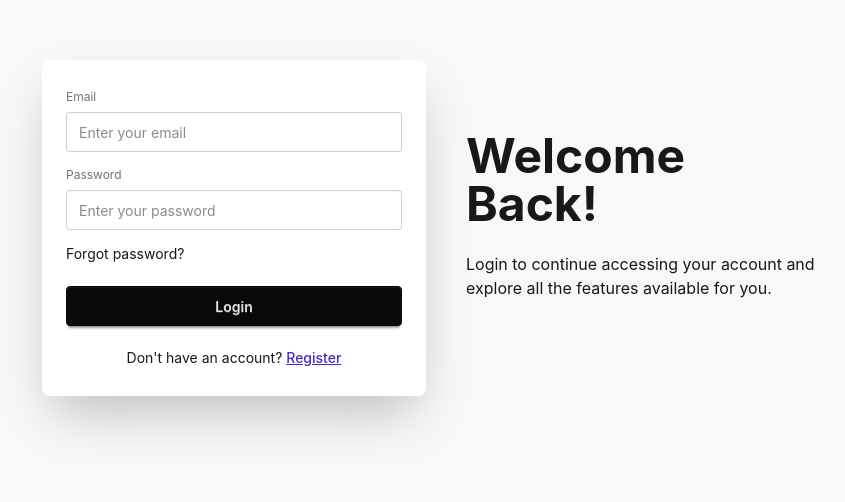
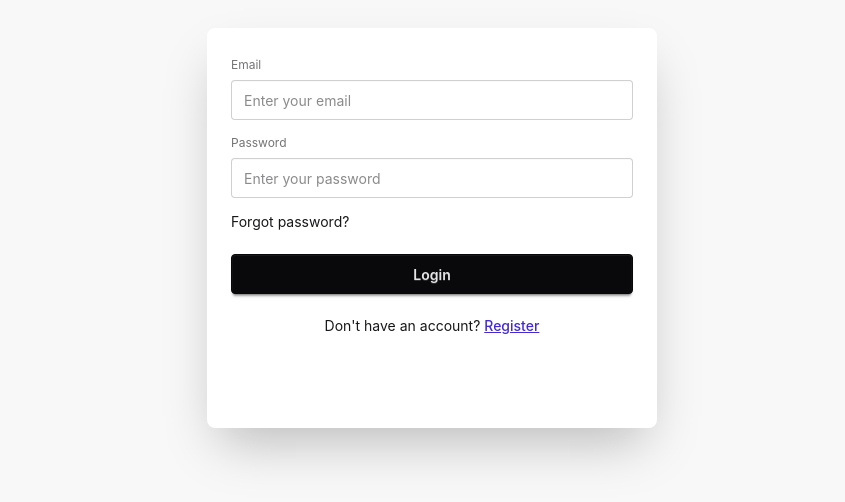
Before and after one commit to anupam-anand-ojha/chatbeez-frontend, a React (Vite) app: page / in a window 1280 px wide. Shown: the part 172-674 px from the top of the page, without its empty margins (208-1053 px from the left). Built offline with nearby package versions, Linux system fonts and the light colour scheme; no server answers.

Commit message:
login form fix

```diff
--- a/src/pages/Login.jsx
+++ b/src/pages/Login.jsx
@@ -31,19 +31,11 @@ const Login = () => {
   };
 
   return (
-    <div className="hero bg-base-200 min-h-screen">
-      <div className="hero-content flex-col lg:flex-row-reverse gap-10">
-        {/* Left Content */}
-        <div className="text-center lg:text-left">
-          <h1 className="text-5xl font-bold">Welcome Back!</h1>
-          <p className="py-6 max-w-md">
-            Login to continue accessing your account and explore all the
-            features available for you.
-          </p>
-        </div>
+    <div className="hero bg-base-200 min-h-screen ">
+      <div className="hero-content">
 
         {/* Login Card */}
-        <div className="card bg-base-100 w-full max-w-sm shrink-0 shadow-2xl">
+        <div className="card bg-base-100 w-[450px] min-h-[400px] shadow-2xl rounded-2xll">
           <form onSubmit={handleSubmit} className="card-body">
             <fieldset className="fieldset">
               <label className="label">Email</label>
```
